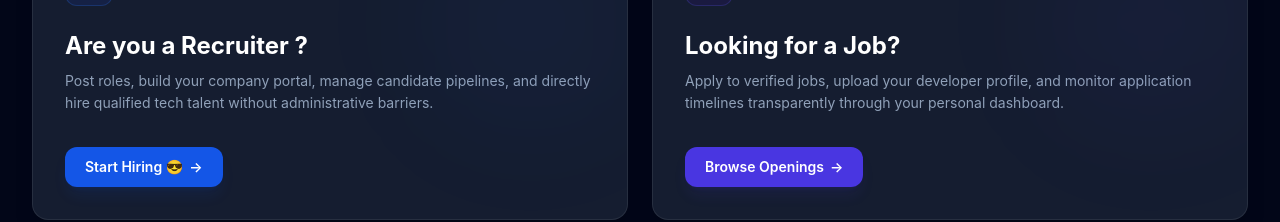
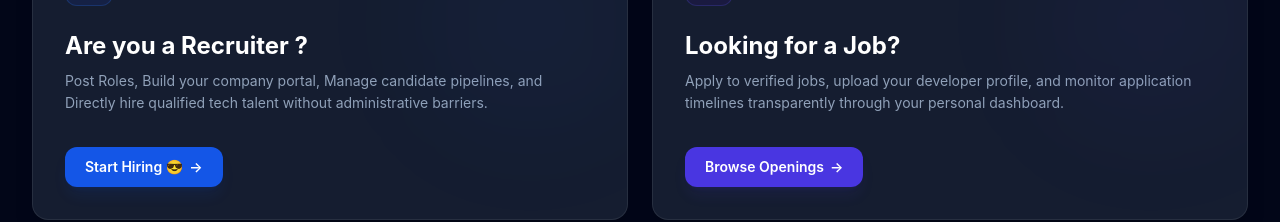
Before and after one commit to abinivesh1696/ConnectWith-Job-portal, a React (Vite) app in the folder frontend/: page /home in a window 1280 px wide. Shown: the part 1395-1617 px from the top of the page. Built offline with nearby package versions, Linux system fonts and the light colour scheme; no server answers.

Commit message:
Update text to capitalize key phrases in Home page

```diff
--- a/frontend/src/pages/Home/index.jsx
+++ b/frontend/src/pages/Home/index.jsx
@@ -163,7 +163,7 @@ export default function Home() {
             </div>
             <h3 className="text-2xl font-bold text-white mb-2">Are you a Recruiter ?</h3>
             <p className="text-slate-400 text-sm leading-relaxed mb-8">
-              Post roles, build your company portal, manage candidate pipelines, and directly hire qualified tech talent without administrative barriers.
+              Post Roles, Build your company portal, Manage candidate pipelines, and Directly hire qualified tech talent without administrative barriers.
             </p>
           </div>
           <div>
```
